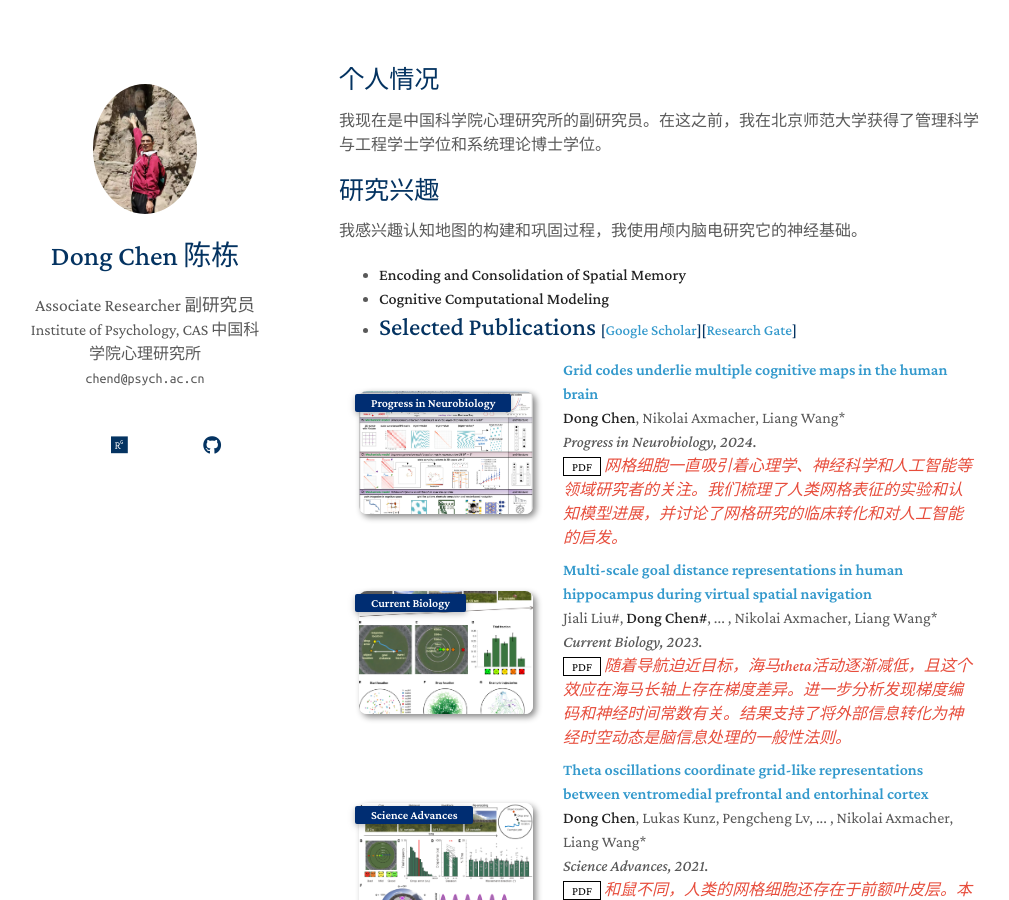
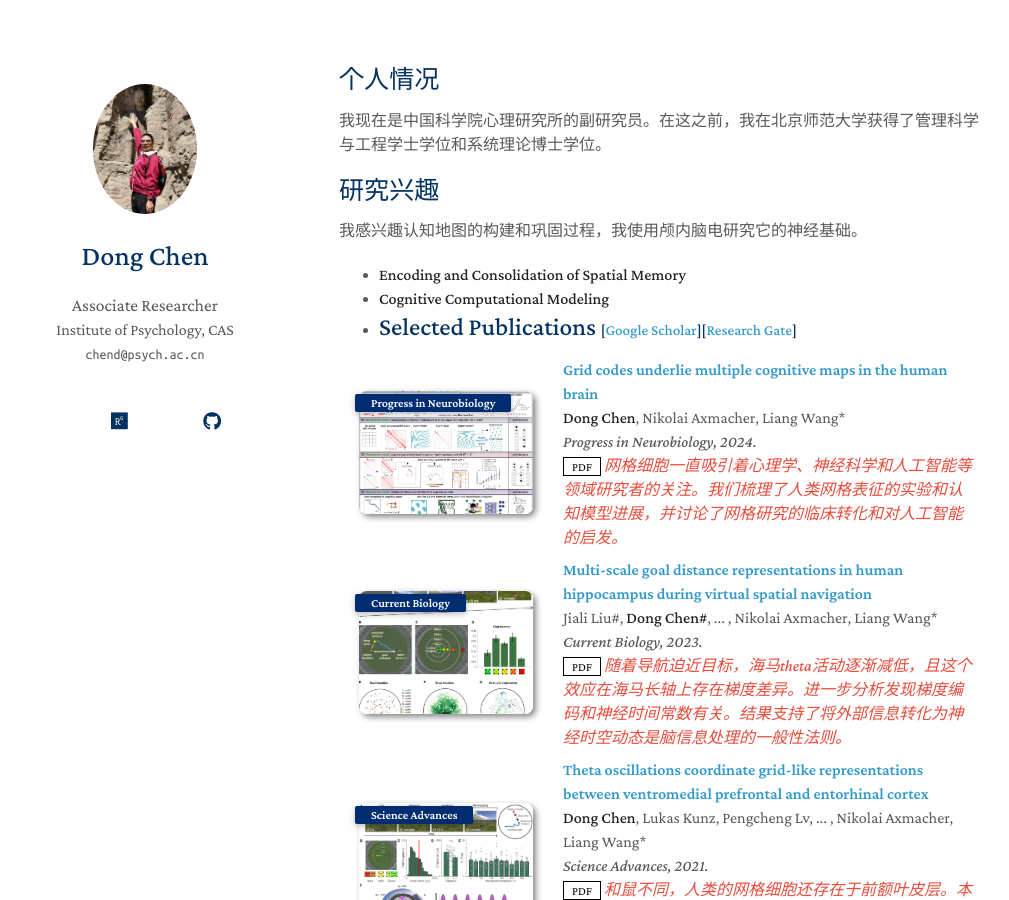
Before and after one commit to chendong567/chendong567.github.io, a Jekyll site: the page built from index.md, in a window 1280 px wide and 900 px high. Shown: the whole window, without its empty margins (131-1140 px from the left). Built offline with Jekyll 4.4.1, drawn with Linux system fonts in a browser that asks for light colours; a style sheet for code colours, icons or effects is not loaded; our own code applies the rules of GitHub Pages for plain Markdown files.

Commit message:
Update _config.yml

```diff
--- a/_config.yml
+++ b/_config.yml
@@ -1,7 +1,7 @@
 # Basic Information
-title: Dong Chen 陈栋
-position: Associate Researcher 副研究员
-affiliation: Institute of Psychology, CAS 中国科学院心理研究所
+title: Dong Chen
+position: Associate Researcher
+affiliation: Institute of Psychology, CAS
 email: chend@psych.ac.cn
 
 # Search Engine Optimization (SEO)
```
